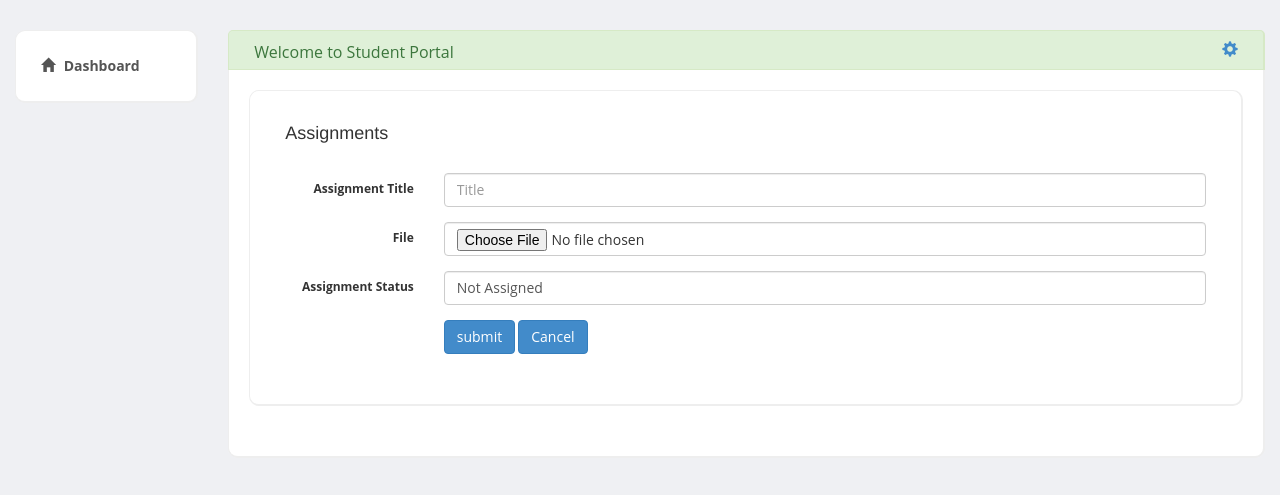
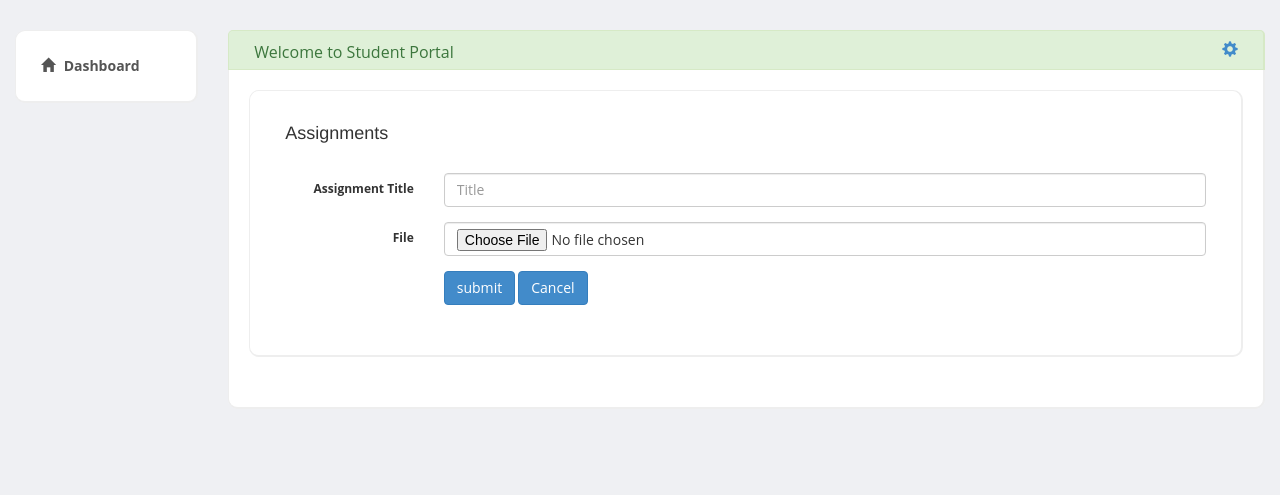
Before and after one commit to qudrat0712538/QudratProject, a PHP site: page /myajax.php in a window 1280 px wide. Shown: the part 50-545 px from the top of the page. Run offline with PHP 8.4, Linux system fonts and the light colour scheme; data that the repository does not hold is empty; some libraries are stand-ins or nearby versions.

Commit message:
Dbconnect

```diff
--- a/Index.php
+++ b/Index.php
@@ -20,7 +20,7 @@ if(isset($_POST["btnsubmit"])) {
     $filetype = mysqli_real_escape_string($link, $_FILES['files']['type']);
     $filesize=mysqli_real_escape_string($link,$_FILES['files']['size']);
 
-    $query = mysqli_query($link, "Insert into tblexperiment (ExpTitle,ExpDate,ExpFile,Status,ExpFileName,ExpFileType,ExpFileSize,UserId) values ('$title','$date','$fileData','$status','$filename','$filetype','$filesize','$userid')");
+    $query = mysqli_query($link, "Insert into tblexperiment (ExpTitle,ExpDate,ExpFile,Status,ExpFileName,ExpFileSize,UserId) values ('$title','$date','$fileData','$status','$filename','$filesize','$userid')");
 
     $exidQry=mysqli_query($link,"Select EId from `tblexperiment` ORDER by EId DESC ");
     $ftch=mysqli_fetch_assoc($exidQry);
--- a/myajax.php
+++ b/myajax.php
@@ -113,12 +113,7 @@ if(isset($_POST["btnedit"])) {
                                             <input type="file" name="files"  class="form-control btn btn-default" ></input>
                                         </div>
                                     </div>
-                                    <div class="form-group">
-                                        <label class="col-sm-2 control-label">Assignment Status</label>
-                                        <div class="col-sm-10">
-                                            <span class="form-control">Not Assigned</span>
-                                        </div>
-                                    </div>
+
                                     <div class="form-group">
                                         <div class="col-sm-offset-2 col-sm-10">
                                             <input type="submit" name="btnedit"  value="submit" class="btn btn-primary"/>
```
